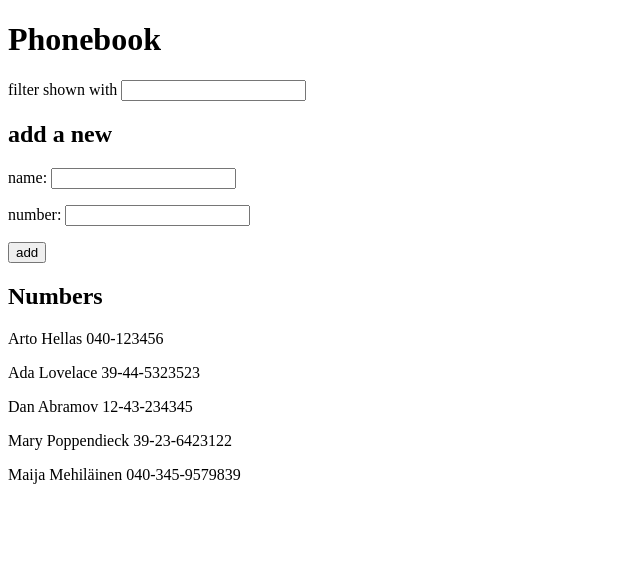
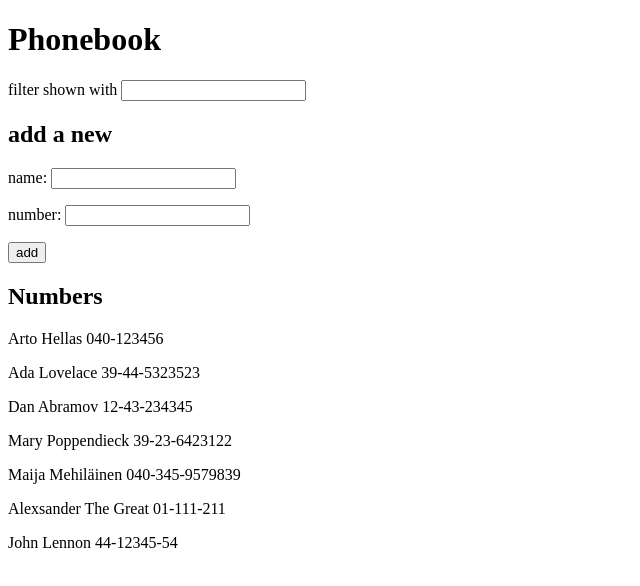
Before and after one commit to LeoLampio/Fullstack-Exercises, a React (Vite) app in the folder osa2/puhelinluettelo/: page / in a window 1280 px wide. Shown: the top 586 px of the page, without its empty margins (0-640 px from the left). Built offline with nearby package versions, Linux system fonts and the light colour scheme; data requests are answered from the project's data file.

Commit message:
OSA 2 teht 13

```diff
--- a/osa2/puhelinluettelo/db.json
+++ b/osa2/puhelinluettelo/db.json
@@ -24,6 +24,16 @@
       "id": "dd4a",
       "name": "Maija Mehiläinen",
       "number": "040-345-9579839"
+    },
+    {
+      "id": "350e",
+      "name": "Alexsander The Great",
+      "number": "01-111-211"
+    },
+    {
+      "id": "699b",
+      "name": "John Lennon",
+      "number": "44-12345-54"
     }
   ]
 }
--- a/osa2/puhelinluettelo/src/App.jsx
+++ b/osa2/puhelinluettelo/src/App.jsx
@@ -1,11 +1,9 @@
 import { useState, useEffect } from 'react'
-import axios from 'axios'
+import personService from './services/persons'
 
 import Filter from './components/Filter'
 import PersonForm from './components/PersonForm'
 import Persons from './components/Persons'
-
-const url = 'http://localhost:3001/persons'
 
 const App = () => {
   const [persons, setPersons] = useState([])
@@ -14,9 +12,8 @@ const App = () => {
   const [filter, setFilter] = useState('')
 
   useEffect(() => {
-    axios
-      .get(url)
-      .then(response => setPersons(response.data))
+    personService.getAll()
+      .then(p => setPersons(p))
   }, [])
 
   const addPerson = (event) => {
@@ -29,10 +26,9 @@ const App = () => {
       }
     }
 
-    axios
-      .post(url, { name: newName, number: newNumber })
-      .then(response => {
-        setPersons(persons.concat(response.data))
+    personService.add({ name: newName, number: newNumber })
+      .then(p => {
+        setPersons(persons.concat(p))
         setNewName('')
         setNewNumber('')
     })
--- /dev/null
+++ b/osa2/puhelinluettelo/src/services/persons.js
@@ -0,0 +1,16 @@
+import axios from "axios";
+const baseUrl = 'http://localhost:3001/persons'
+
+const getAll = () => {
+  return axios.get(baseUrl).then(response => response.data)
+}
+
+const add = person => {
+  return axios.post(baseUrl, person).then(response => response.data)
+}
+
+const remove = id => {
+
+}
+
+export default { getAll, add, remove }
```
